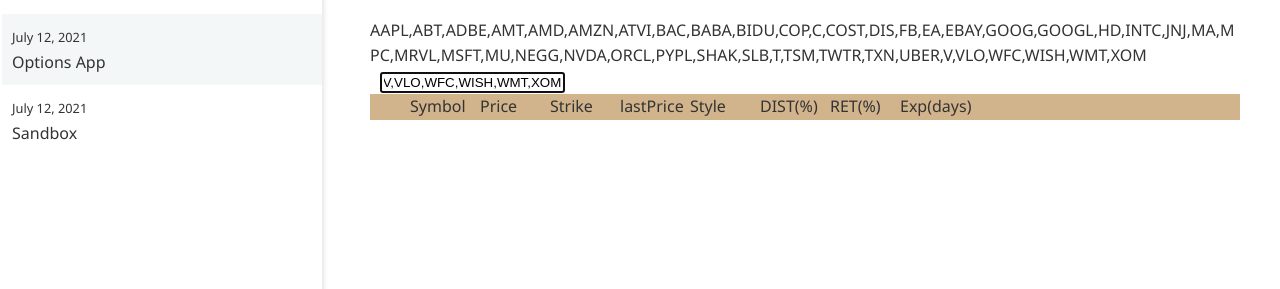
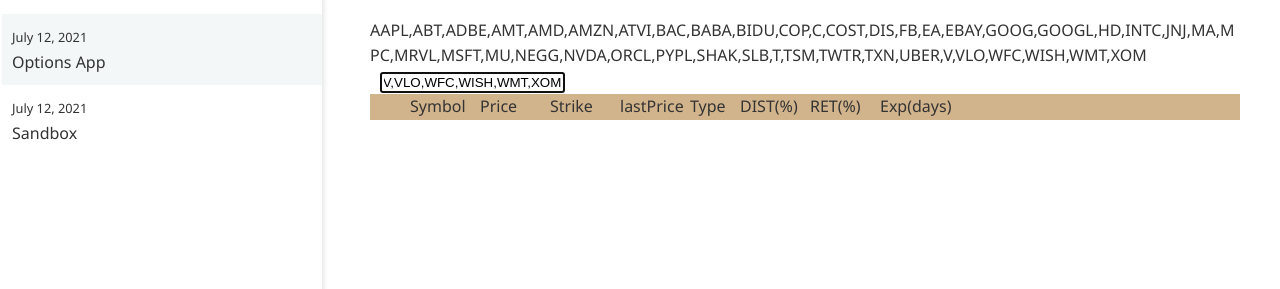
Before and after one commit to Chipingai/Chipingai.github.io, a Jekyll site: the page _posts/2021-07-12-options-app.html, which Jekyll copies as it is, in a window 1280 px wide. Shown: the part 173-462 px from the top of the page. Built offline with Jekyll 4.4.1, drawn with Linux system fonts in a browser that asks for light colours.

Commit message:
Update 2021-07-12-options-app.html

```diff
--- a/_posts/2021-07-12-options-app.html
+++ b/_posts/2021-07-12-options-app.html
@@ -13,7 +13,7 @@ Reference List:
 			submitTicker();
 		}"
 id="tickerInput" type="text" style="margin-left:10px; margin-right:10px" autocomplete="off" placeholder="Add stock ticker...">
-  <div style="background-color:tan; padding-left:40px;"><span style="width:70px; display:inline-block;">Symbol</span><span style="width:70px; display:inline-block;">Price</span><span style="width:70px; display:inline-block;">Strike</span><span style="width:70px; display:inline-block;">lastPrice</span><span style="width:70px; display:inline-block;">Style</span><span style="width:70px; display:inline-block;">DIST(%)</span><span style="width:70px; display:inline-block;">RET(%)</span><span style="width:70px; display:inline-block;">Exp(days)</span>
+  <div style="background-color:tan; padding-left:40px;"><span style="width:70px; display:inline-block;">Symbol</span><span style="width:70px; display:inline-block;">Price</span><span style="width:70px; display:inline-block;">Strike</span><span style="width:70px; display:inline-block;">lastPrice</span><span style="width:50px; display:inline-block;">Type</span><span style="width:70px; display:inline-block;">DIST(%)</span><span style="width:70px; display:inline-block;">RET(%)</span><span style="width:70px; display:inline-block;">Exp(days)</span>
 </div>
   <ol style="margin-top:0px; height:500px; position:relative; overflow:auto;" id="list"></ol>
 
@@ -201,7 +201,7 @@ for(let i = 0; i < filterData.length; i++) {
 	second.style.width = "70px";
 	third.style.width = "70px";
 	fourth.style.width = "70px";
-	fifth.style.width = "70px";
+	fifth.style.width = "50px";
 	sixth.style.width = "70px";
 	seventh.style.width = "70px";
 
```
